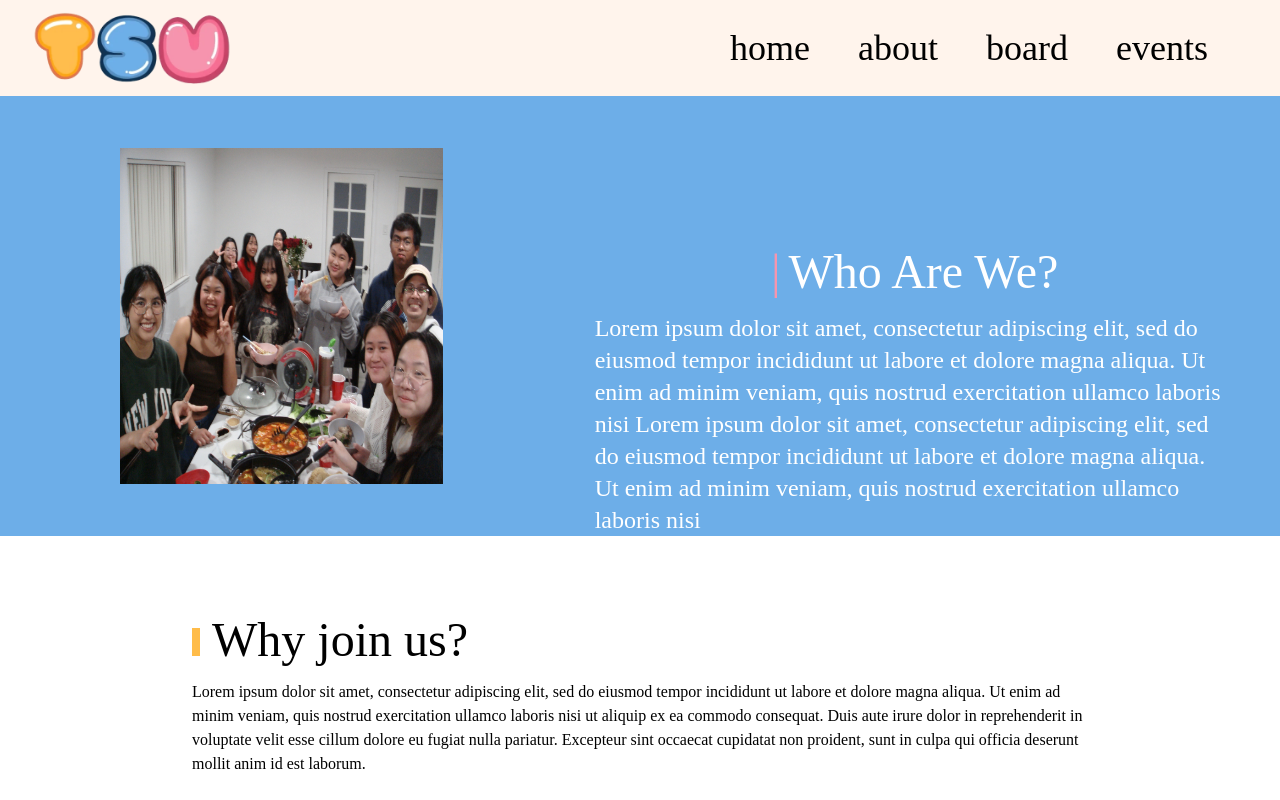
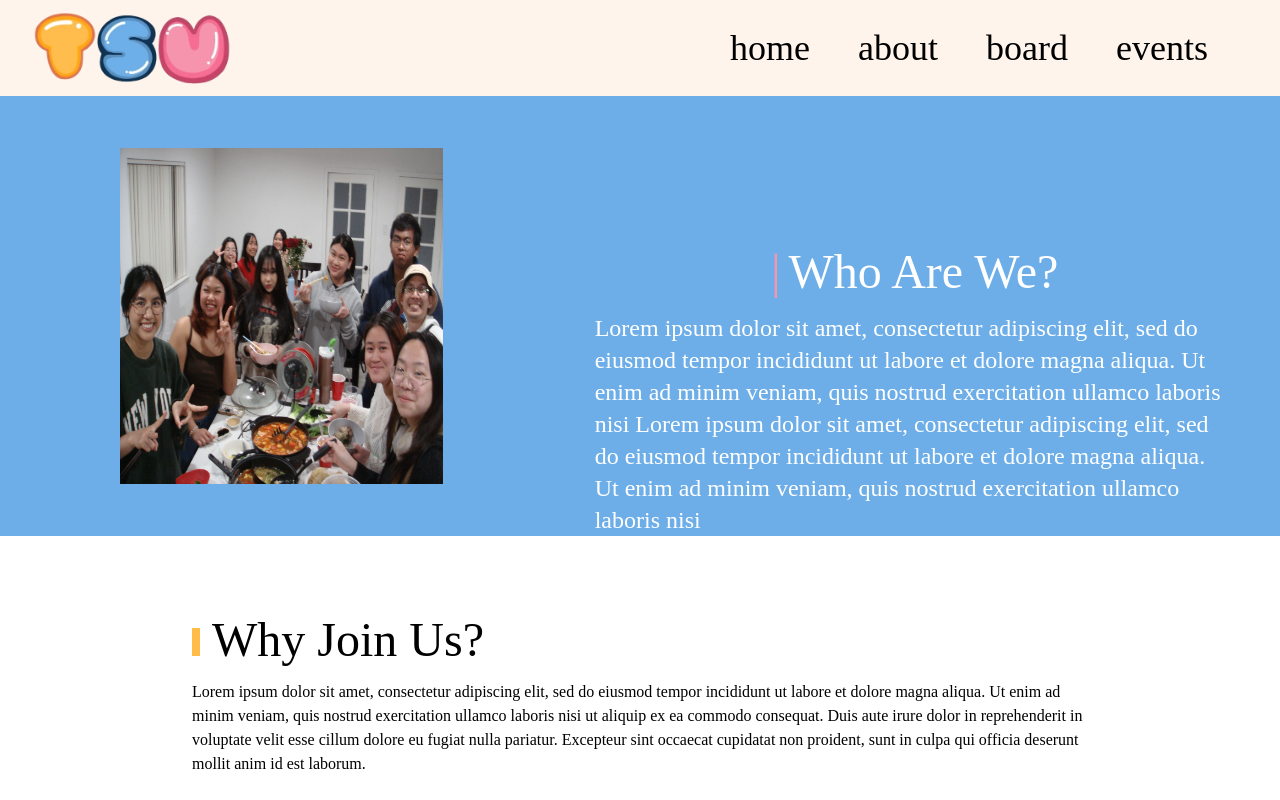
Before and after one commit to acm-ucr/tsu-website, a Next.js app: page / in a window 1280 px wide. Shown: the top 800 px of the page. Built offline with nearby package versions, Linux system fonts and the light colour scheme; a web font is replaced by a local one.

Commit message:
fixed header capitalization

```diff
--- a/src/components/home/whyJoinUs.tsx
+++ b/src/components/home/whyJoinUs.tsx
@@ -8,7 +8,7 @@ const WhyJoinUs = () => {
           className="h-7 border-l-8"
           style={{ borderColor: "var(--color-tsu-orange-100)" }}
         />
-        <h1 className="text-5xl">Why join us?</h1>
+        <h1 className="text-5xl">Why Join Us?</h1>
       </div>
       <p>
         Lorem ipsum dolor sit amet, consectetur adipiscing elit, sed do eiusmod
```
